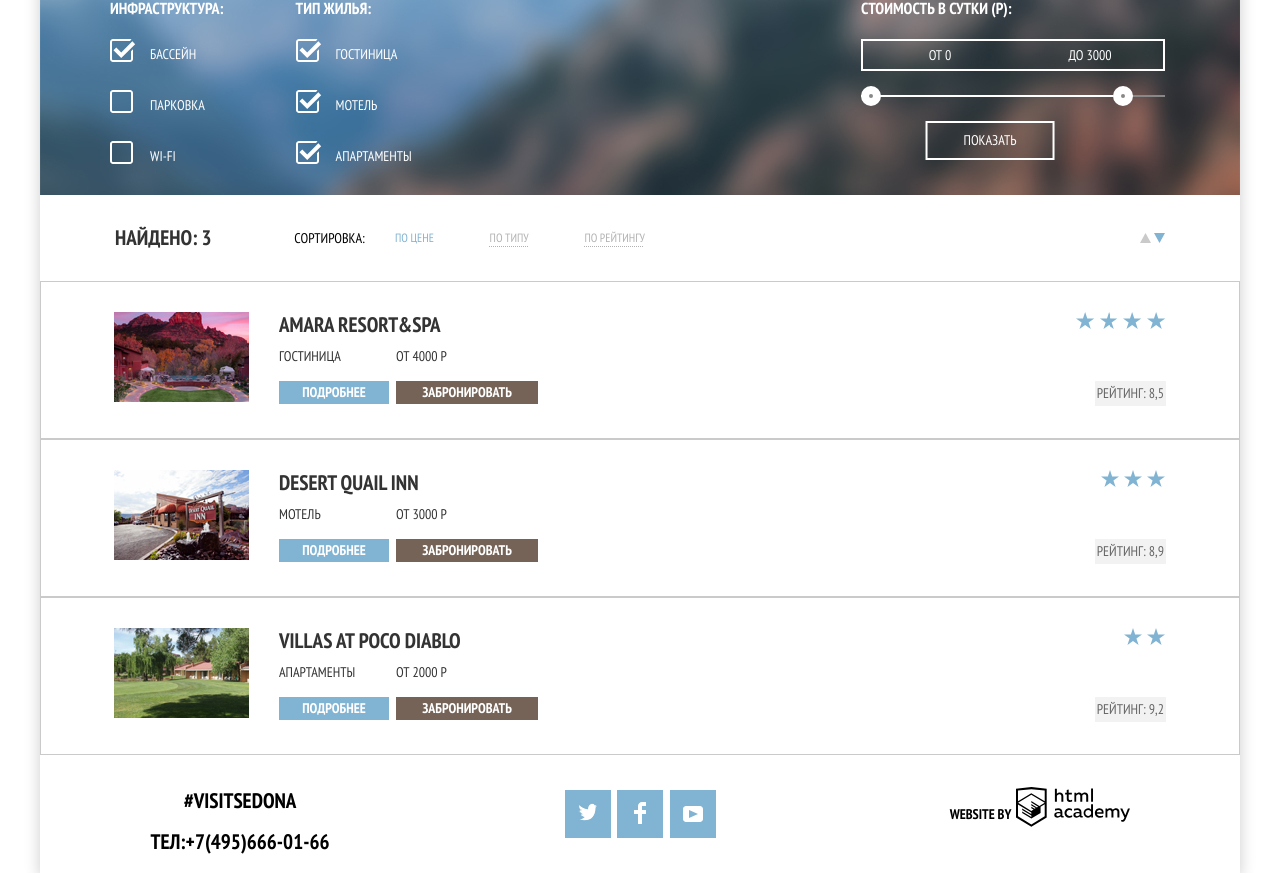
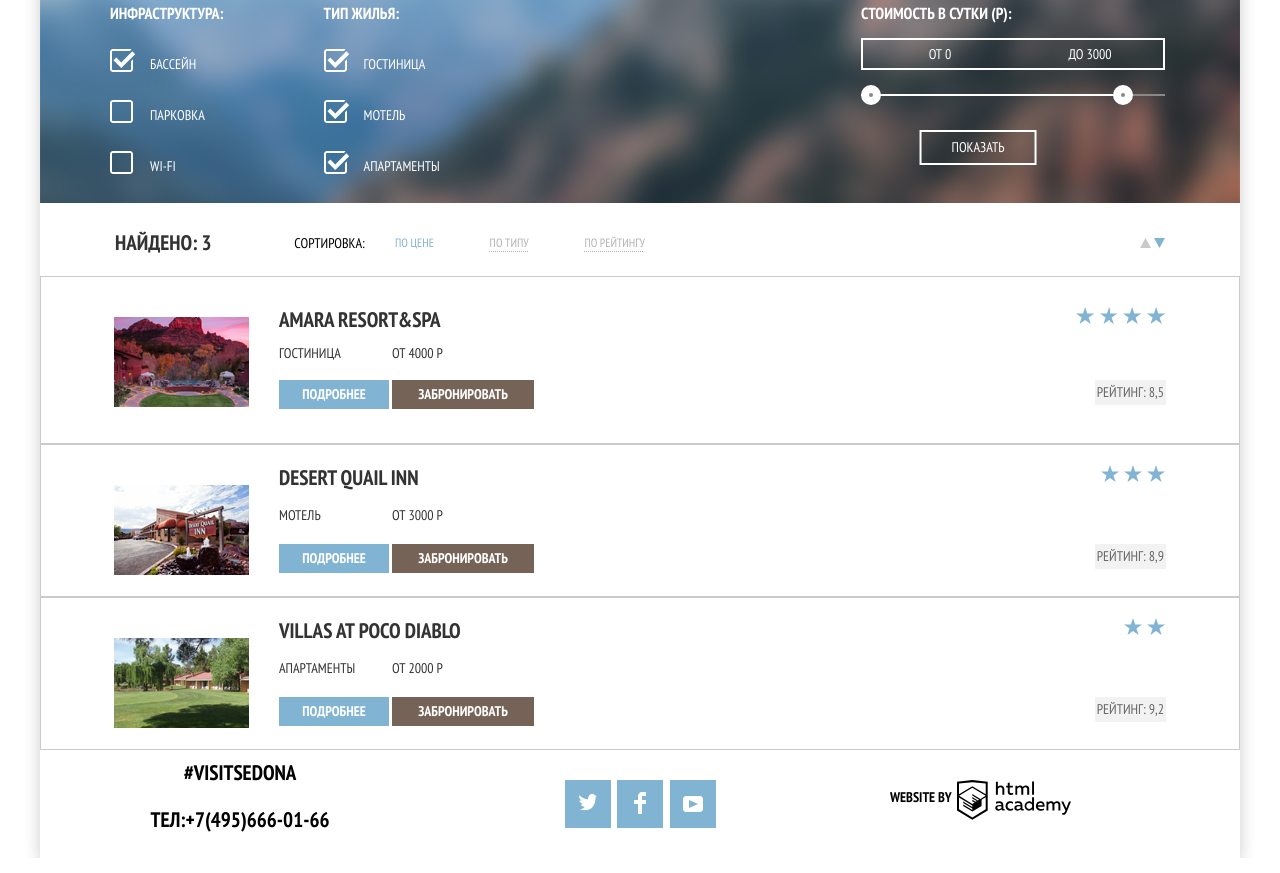
Before and after one commit to DariaSiluyanova/1489759-sedona-30, a plain HTML site: page catalog.html in a window 1280 px wide. Shown: the part 78-951 px from the top of the page. Drawn offline with Linux system fonts and the light colour scheme.

```diff
--- a/catalog.html
+++ b/catalog.html
@@ -170,7 +170,8 @@
 
 
     <footer class="main-footer container flexbox">
-      <section class="footer-part">
+      <div class="background-footer">
+        <section class="footer-part footer-part-tel">
           <h2 class="visually-hidden">Телефон</h2>
           <p class="hashtag">#VISITSEDONA</p>
           <a href="tel:+74956660166">тел:+7(495)666-01-66</a>
@@ -189,12 +190,12 @@
             <li class="socials-list-item">
               <a class="soc-icon social-button" href="blank.html">
                 <svg class="soc-svg" width="12" height="22" viewBox="0 0 12 22" fill="none" xmlns="http://www.w3.org/2000/svg">
-                <path class="svg-color" d="M12 4V0H8C5.79086 0 4 1.79086 4 4V8H0V12H4V22H8V12H12V8H8V4H12Z" fill="white"/>
+                  <path class="svg-color" d="M12 4V0H8C5.79086 0 4 1.79086 4 4V8H0V12H4V22H8V12H12V8H8V4H12Z"   fill="white"/>
                 </svg>
               </a>
             </li>
             <li class="socials-list-item">
-            <a class="soc-icon social-button" href="blank.html">
+              <a class="soc-icon social-button" href="blank.  html">
                 <svg class="soc-svg" width="20" height="16" viewBox="0 0 20 16" fill="none" xmlns="http://www.w3.org/2000/svg">
                 <path class="svg-color" fill-rule="evenodd" clip-rule="evenodd" d="M3 0H17C18.65 0 20 1.35 20 3V13C20 14.65 18.65 16 17 16H3C1.35 16 0 14.65 0 13V3C0 1.35 1.35 0 3 0ZM6.027 4.002V11.998L15.014 8L6.027 4.002Z" fill="white"/>
                 </svg>
@@ -213,6 +214,7 @@
           </a>
         </div>
         </section>
+      </div>
     </footer>
   </body>
 </html>
--- a/css/style.css
+++ b/css/style.css
@@ -134,7 +134,7 @@ img {
 .nav-item:nth-child(4n+1) {
   grid-column: 1/2;
   text-align: left;
-  margin: 0 auto;
+  margin-left: 70px;
 }
 
 .nav-item:nth-child(2) {
@@ -150,7 +150,7 @@ img {
 .nav-item:nth-child(4n) {
   grid-column: 4/5;
   text-align: right;
-  margin: 0 auto;
+  margin-right: 70px;
 }
 
 /* Интерактив */
@@ -314,7 +314,7 @@ img {
 .from-3 .number {
   margin: 0px;
   padding-top: 23px;
-  padding-bottom: 25px;
+  padding-bottom: 18px;
 }
 
 .from-3 .feature-tagline {
@@ -324,13 +324,13 @@ img {
 
 /*START Заинтересовались? */
 .appointment {
-  margin-top: 55px;
+  margin-top: 58px;
   line-height: 24px;
 }
 
 .appointment-info {
   padding: 0px;
-  margin-top: 10px;
+  margin-bottom: 35px;
   font-size: 30px;
   font-weight: 700;
   color: var(--basic-black);
@@ -358,8 +358,9 @@ img {
   z-index: 10;
   display: grid;
   grid-template-columns: repeat(4, 1fr);
-  align-items: center;
+  align-items: top;
   width: 568px;
+  min-height: 395px;
   row-gap: 30px;
   margin: 0px 316px 0px;
   padding: 55px;
@@ -374,7 +375,7 @@ img {
 }
 
 .label-child {
-  padding-left: 40px;
+  padding: 0px 0px 0px 50px;
 }
 
 /*START Стиль кнопок*/
@@ -416,7 +417,8 @@ img {
   position: absolute;
   right: 0;
   top: 0;
-  padding: 3px;
+  padding-top: 0px;
+  padding-right: 6px;
   border: none;
   outline: none;
   background-color: transparent;
@@ -428,14 +430,14 @@ img {
 
 .icon-minus {
   position: absolute;
-  top: 50%;
+  top: 40%;
   left: 10px;
   transform: translateY(-50%);
 }
 
 .icon-plus {
   position: absolute;
-  top: 50%;
+  top: 40%;
   right: 10px;
   transform: translateY(-50%);
 }
@@ -450,6 +452,7 @@ img {
 }
 
 .form-field[type="text"]::placeholder {
+  padding: 0px;
   font-size: 14px;
   font-weight: bold;
   color: var(--basic-black);
@@ -487,10 +490,11 @@ img {
 .search-layout {
   display: block;
   grid-column: 1/5;
-  grid-row-start: 5;
+  grid-row-start: 4;
   height: 58px;
   width: 456px;
-  margin: 0 auto;
+  margin-top: 28px;
+  padding: 0px;
   box-sizing: border-box;
 }
 /*END Поля в попапе */
@@ -555,7 +559,18 @@ input[type=number]::-webkit-outer-spin-button {
 
 .filter-field {
   padding: 0px;
-  margin-left: 70px;
+  margin: 0px;
+  border: none;
+  box-sizing: border-box;
+}
+
+.filter-field:first-of-type {
+  padding-left: 70px;
+}
+
+.filter-field:nth-of-type(2) {
+  padding: 0px;
+  margin-left: 100px;
   border: none;
   box-sizing: border-box;
 }
@@ -569,9 +584,13 @@ input[type=number]::-webkit-outer-spin-button {
 
 .title {
   display: block;
-  margin: 20px 0px;
+  margin: 25px 0px;
   font-size: 16px;
   font-weight: bold;
+}
+
+.filter-field:last-child .title {
+  margin-bottom: 14px;
 }
 
 .list {
@@ -680,8 +699,8 @@ input[type=number]::-webkit-outer-spin-button {
 
 /* Кнопка Показать */
 .button-show {
-  margin: 0 auto;
-  padding: 7px 36px;
+  margin: 10px auto;
+  padding: 5px 30px;
   transform: translate(50%, 0);
   font-size: 14px;
   line-height: 21px;
@@ -720,7 +739,7 @@ input[type=number]::-webkit-outer-spin-button {
   display: flex;
   align-items: center;
   justify-content: space-between;
-  margin: 30px 75px;
+  margin: 20px 75px;
 }
 
 .breadcrumbs {
@@ -799,14 +818,20 @@ input[type=number]::-webkit-outer-spin-button {
 
 .catalog-img {
   text-align: right;
-  padding: 0px;
+  padding-top: 10px;
+}
+
+.catalog:nth-of-type(2),
+.catalog:nth-of-type(3) {
+  padding-top: 20px;
+  padding-bottom: 15px;
 }
 
 .card-hotel {
   display: grid;
   grid-template-rows: repeat(3, 1fr);
   grid-template-columns: auto auto 1fr;
-  grid-gap: 7px;
+  grid-gap: 3px;
   min-height: 90px;
   box-sizing: border-box;
 }
@@ -825,7 +850,7 @@ input[type=number]::-webkit-outer-spin-button {
   grid-column: 1/2;
   width: 110px;
   height: min-content;
-  padding: 1px 0px;
+  padding: 4px 0px;
 }
 
 .but-book-layout {
@@ -833,7 +858,7 @@ input[type=number]::-webkit-outer-spin-button {
   grid-column: 2/3;
   width: 142px;
   height: min-content;
-  padding: 1px 0px;
+  padding: 4px 0px;
 }
 
 .raiting {
@@ -854,16 +879,19 @@ input[type=number]::-webkit-outer-spin-button {
 .raiting-amara {
   background: space url("../img/icon-star.svg");
   width: 90px;
+  height: 20px;
 }
 
 .raiting-desert {
   background: space url("../img/icon-star.svg");
   width: 65px;
+  height: 20px;
 }
 
 .raiting-villas {
   background: space url("../img/icon-star.svg");
   width: 42px;
+  height: 20px;
 }
 /* END Каталог */
 
@@ -890,20 +918,29 @@ input[type=number]::-webkit-outer-spin-button {
 }
 
 .footer-part {
-  width: 400px;
+  width: 300px;
+  margin: 20px 0px;
 }
 
 .background-footer {
   z-index: 10;
   display: flex;
+  justify-content: space-around;
+  width: 100%;
   flex-wrap: wrap;
-  align-items: center;
+  align-items: top;
   margin: 0 auto;
   background-color: var(--basic-white);
 }
 
 .hashtag {
-  margin: 15px;
+  padding: 0px;
+  margin-top: 0px;
+}
+
+.footer-part-tel {
+  margin: 0px;
+  padding: 10px 0px;
 }
 
 .socials-list {
@@ -911,7 +948,7 @@ input[type=number]::-webkit-outer-spin-button {
   flex-wrap: wrap;
   justify-content: space-between;
   width: 151px;
-  padding: 35px 0px;
+  padding: 10px 0px;
   margin: 0 auto;
   list-style-type: none;
 }
@@ -927,14 +964,19 @@ input[type=number]::-webkit-outer-spin-button {
 
 .copy-box {
   display: flex;
-  width: fit-content;
   margin: 0 auto;
 }
 
 .copy-info {
+  display: inline-block;
+  padding-top: 0px;
   font-size: 14px;
   line-height: 26px;
   margin-right: 5px;
+}
+
+.copy-link {
+  padding-top: 10px;
 }
 
 .copy-link .svg:hover {
```
Also changed, not shown: index.html (+2 -2 lines). Lines whose indentation alone changed are shown as unchanged.
